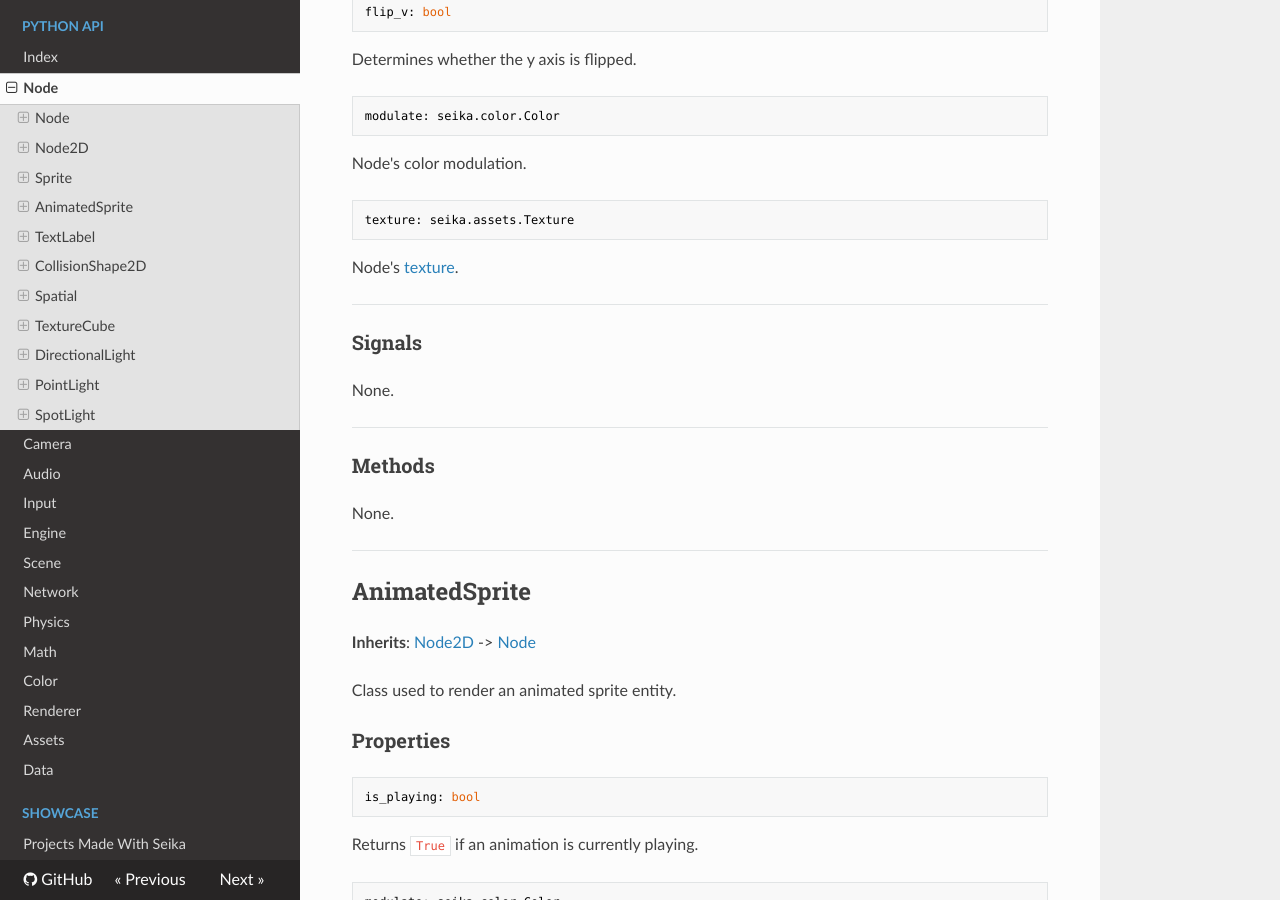
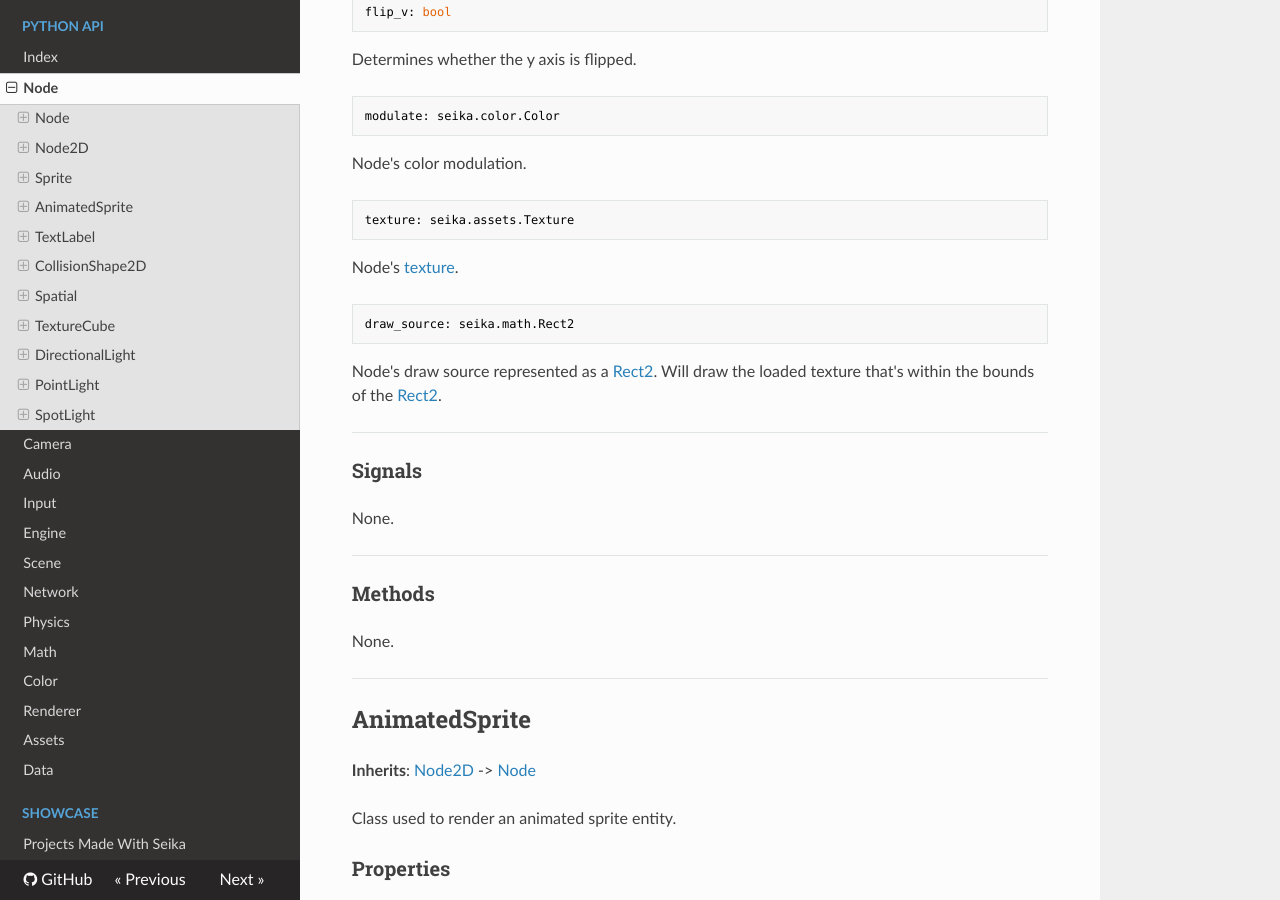
Before and after one commit to Chukobyte/seika-engine, an MkDocs documentation site: the page built from docs/python_api/node.md, in a window 1280 px wide and 900 px high, scrolled down 3706 px. Built offline with MkDocs 1.6.1, drawn with Linux system fonts in a browser that asks for light colours; nearby versions of some CDN libraries; some of the changed text lies outside the part shown.

Commit message:
Made small tweaks to docs.

````diff
--- a/docs/python_api/node.md
+++ b/docs/python_api/node.md
@@ -204,6 +204,12 @@ texture: seika.assets.Texture
 ```
 
 Node's [texture](assets.md#texture).
+
+```python
+draw_source: seika.math.Rect2
+```
+
+Node's draw source represented as a [Rect2](math.md#rect2).  Will draw the loaded texture that's within the bounds of the [Rect2](math.md#rect2).
 
 ---
 
````
Also changed, not shown: other parts of docs/python_api/node.md (+1 -1 lines).
